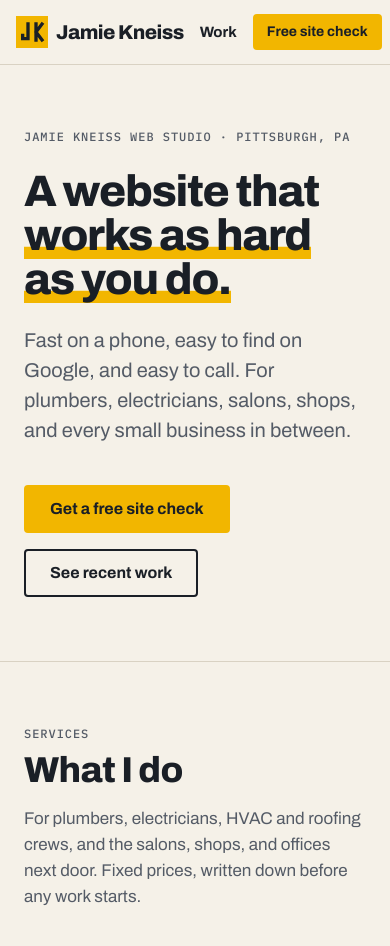
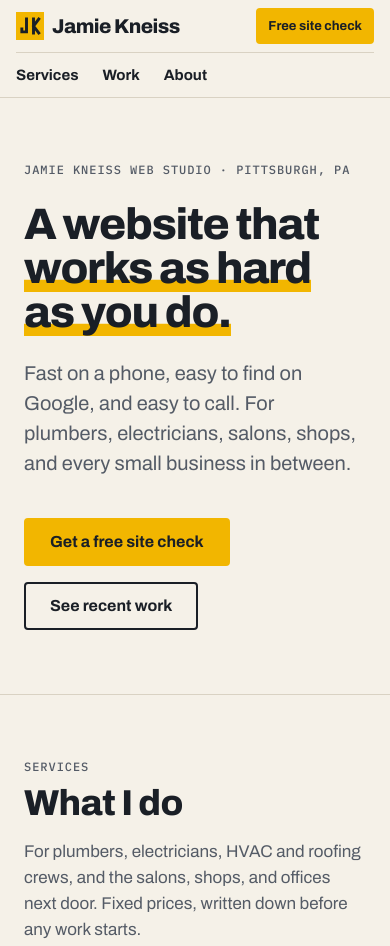
Before and after one commit to JJKneiss/JJKneiss.github.io, a plain HTML site: page index.html in a window 390 px wide. Shown: the top 946 px of the page. Drawn offline with Linux system fonts and the light colour scheme.

Commit message:
Mobile nav: keep Services and About reachable
Two-row nav on phones (logo + CTA, then Services/Work/About), anchor
offset for the sticky header, and fix price chips being overridden by
card text styles.

Co-Authored-By: Claude Opus 5.5 <noreply@anthropic.com>
Claude-Session: https://claude.ai/code/session_01F96dfgckfgxP9UPW48ptFq

```diff
--- a/assets/brand.css
+++ b/assets/brand.css
@@ -55,19 +55,12 @@ a { color: var(--plumb-ink); text-underline-offset: 4px; }
 .nav-links { display: flex; align-items: center; gap: var(--space-4); list-style: none; padding: 0; }
 .nav-links a { color: var(--ink); text-decoration: none; font-weight: 700; font-size: 15px; }
 .nav-links a:hover { text-decoration: underline; }
-.nav-links .pl-btn { height: 40px; font-size: 15px; }
-@media (max-width: 760px) {
-  .brand-by, .nav-links .hide-sm { display: none; }
-  .nav-links { gap: var(--space-3); }
-}
 
 /* Buttons */
 .pl-btn { display: inline-flex; align-items: center; gap: var(--space-2); font: inherit; font-weight: 700; font-size: 16px; height: 48px; padding: 0 var(--space-4); border-radius: var(--radius-md); border: 2px solid var(--ink); background: transparent; color: var(--ink); text-decoration: none; cursor: pointer; white-space: nowrap; }
 .pl-btn:hover { background: var(--ink); color: var(--paper); }
 .pl-btn--primary { background: var(--plumb); border-color: var(--plumb); color: var(--on-plumb); }
 .pl-btn--primary:hover { background: var(--on-plumb); border-color: var(--on-plumb); color: var(--plumb); }
-.nav-links .pl-btn--primary { color: var(--on-plumb); }
-.nav-links .pl-btn--primary:hover { color: var(--plumb); text-decoration: none; }
 .pl-btn svg { width: 20px; height: 20px; }
 
 /* Tags */
@@ -102,8 +95,8 @@ a { color: var(--plumb-ink); text-underline-offset: 4px; }
 /* Service cards with price chips */
 .grid { display: grid; gap: var(--space-4); grid-template-columns: repeat(auto-fit, minmax(220px, 1fr)); }
 .svc { background: var(--paper-raised); border: 1px solid var(--line); border-radius: var(--radius-md); padding: var(--space-4); }
-.price { display: inline-block; background: var(--plumb); color: var(--on-plumb); font-family: var(--font-display); font-weight: 800; font-size: 24px; line-height: 32px; letter-spacing: -.01em; padding: 0 var(--space-2); border-radius: var(--radius-sm); margin-bottom: var(--space-3); }
-.price span { font-size: 15px; font-weight: 700; }
+.svc .price { display: inline-block; background: var(--plumb); color: var(--on-plumb); font-family: var(--font-display); font-weight: 800; font-size: 24px; line-height: 32px; letter-spacing: -.01em; padding: 0 var(--space-2); border-radius: var(--radius-sm); margin-bottom: var(--space-3); }
+.svc .price span { font-size: 15px; font-weight: 700; }
 .fine { margin-top: var(--space-4); font-size: 14px; line-height: 20px; color: var(--ink-muted); max-width: 720px; }
 .svc h3 { font-size: 20px; line-height: 26px; font-weight: 700; margin-bottom: var(--space-2); }
 .svc p { font-size: 15px; line-height: 22px; color: var(--ink-muted); }
@@ -170,10 +163,23 @@ a { color: var(--plumb-ink); text-underline-offset: 4px; }
 @media (prefers-color-scheme: dark) { .steps .num { color: var(--on-steel); } }
 .grid--tools { grid-template-columns: repeat(auto-fit, minmax(300px, 1fr)); }
 .brand-word { white-space: nowrap; }
-@media (max-width: 420px) { .nav .brand-word { font-size: 20px; } .nav .wrap { gap: var(--space-3); padding: 0 var(--space-3); } }
-@media (max-width: 420px) { .nav-links { gap: var(--space-3); } .nav-links .pl-btn { padding: 0 12px; font-size: 14px; height: 36px; } }
 /* About intro with photo */
 .about-intro { display: grid; grid-template-columns: 1fr 280px; gap: var(--space-6); align-items: start; margin-bottom: var(--space-5); }
 .about-intro .section-head { margin-bottom: 0; }
 .about-photo { width: 100%; height: auto; aspect-ratio: 4 / 5; object-fit: cover; border-radius: var(--radius-md); border: 1px solid var(--line); background: var(--paper-raised); }
 @media (max-width: 760px) { .about-intro { grid-template-columns: 1fr; gap: var(--space-4); } .about-photo { max-width: 240px; grid-row: 1; } }
+
+/* Nav layout: links + CTA on desktop; two rows on phones so every link stays reachable */
+html { scroll-padding-top: 80px; }
+.nav nav { margin-left: auto; }
+.nav-cta { height: 40px; font-size: 15px; }
+@media (max-width: 760px) {
+  html { scroll-padding-top: 120px; }
+  .nav .wrap { flex-wrap: wrap; height: auto; row-gap: 0; column-gap: var(--space-3); padding-top: var(--space-2); }
+  .brand-by { display: none; }
+  .nav-cta { margin-left: auto; height: 36px; padding: 0 12px; font-size: 14px; }
+  .nav nav { order: 3; width: 100%; margin: var(--space-2) 0 0; border-top: 1px solid var(--line); }
+  .nav-links { gap: var(--space-4); height: 44px; }
+  .nav-links a { font-size: 15px; }
+}
+@media (max-width: 400px) { .nav .wrap { padding-left: var(--space-3); padding-right: var(--space-3); } .nav .brand-word { font-size: 20px; } .brand svg { width: 28px; height: 28px; } .nav-cta { padding: 0 10px; font-size: 13px; } }
--- a/index.html
+++ b/index.html
@@ -29,12 +29,12 @@
     </a>
     <nav aria-label="Main navigation">
       <ul class="nav-links">
-        <li class="hide-sm"><a href="#services">Services</a></li>
+        <li><a href="#services">Services</a></li>
         <li><a href="#work">Work</a></li>
-        <li class="hide-sm"><a href="#about">About</a></li>
-        <li><a class="pl-btn pl-btn--primary" href="#contact">Free site check</a></li>
+        <li><a href="#about">About</a></li>
       </ul>
     </nav>
+    <a class="pl-btn pl-btn--primary nav-cta" href="#contact">Free site check</a>
   </div>
 </header>
 
```
Also changed, not shown: case-studies.html (+3 -3 lines).
